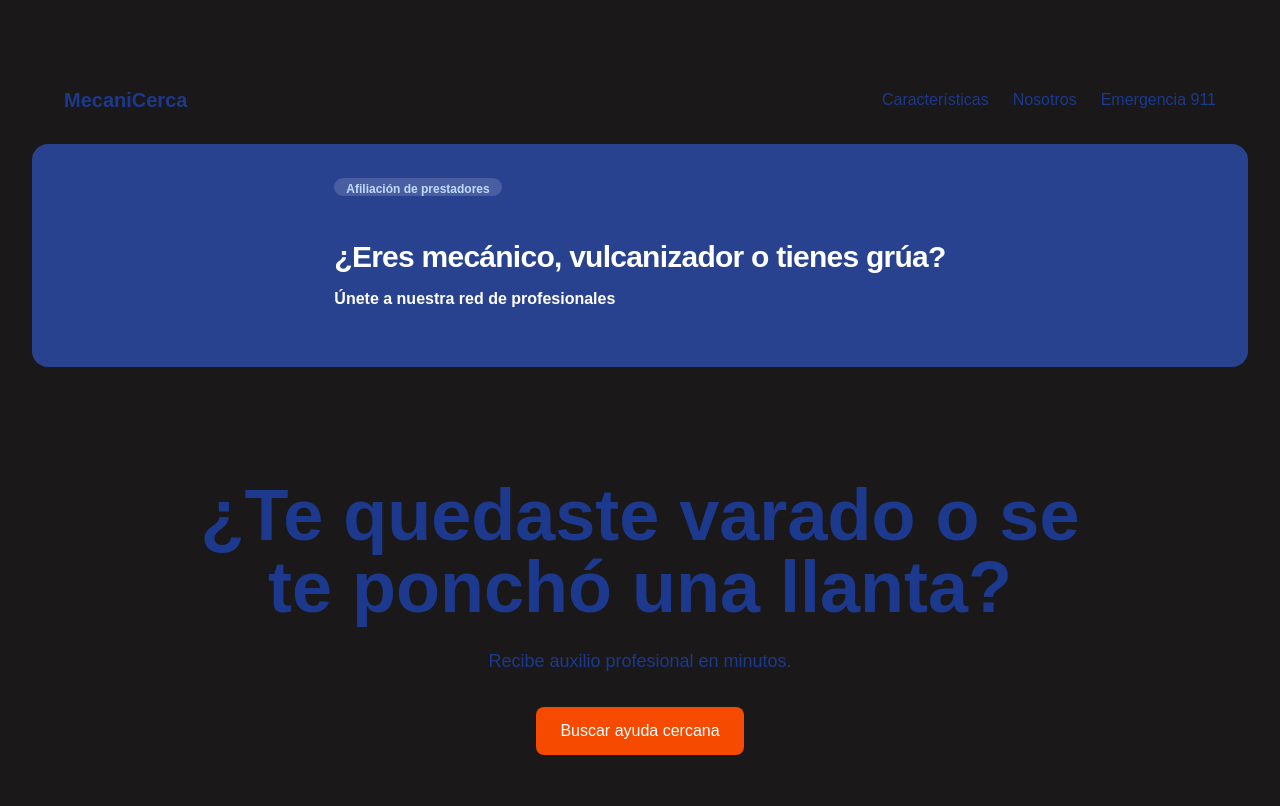
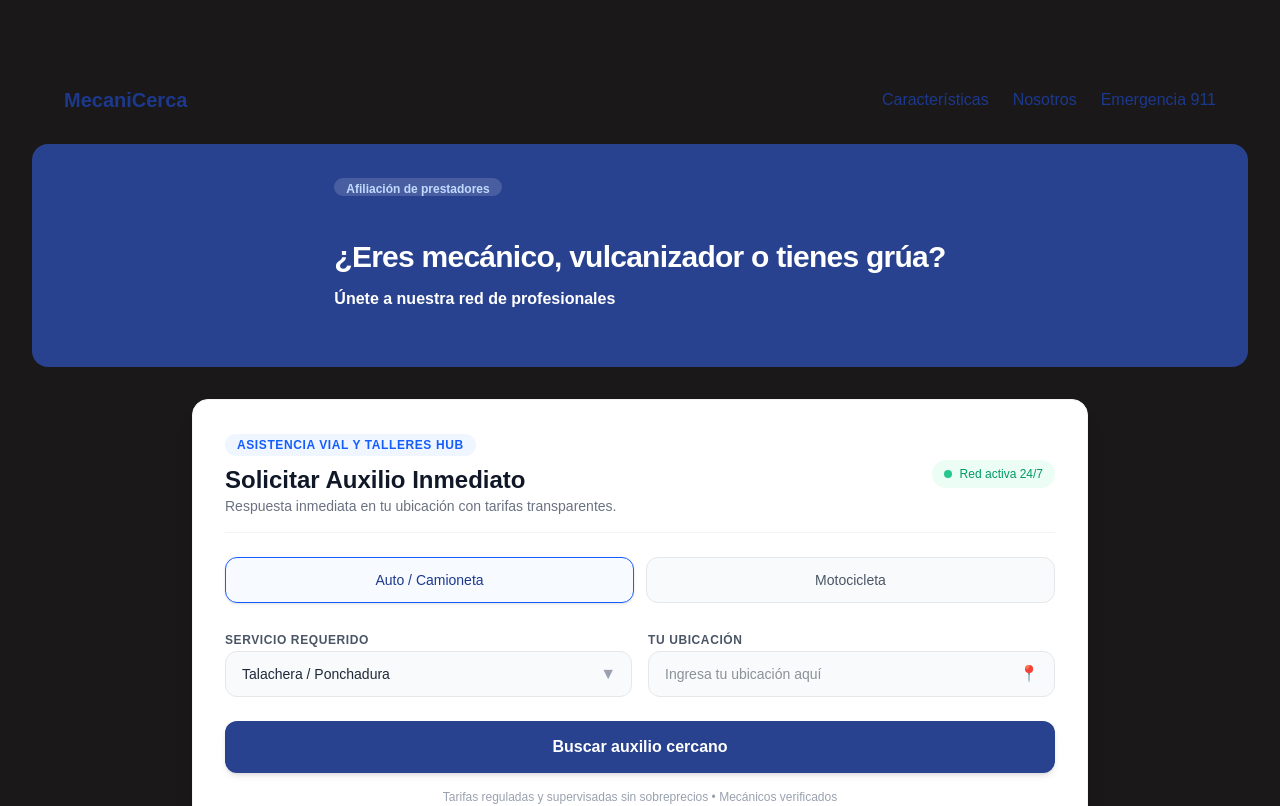
Before and after one commit to anyyy23/MecaniCercaNew, a Next.js app: page / in a window 1280 px wide. Shown: the top 806 px of the page. Built offline with nearby package versions, Linux system fonts and the light colour scheme.

Commit message:
Formulario de Auxilio Inmediato

```diff
--- a/app/page.tsx
+++ b/app/page.tsx
@@ -1,5 +1,6 @@
 import Navbar from "@/components/Navbar";
 import Hero from "@/components/Hero";
+import ServiceSelector from "@/components/ServiceSelector";
 export default function Home(){
   return(
     <main className="w-full pt-20 bg-surface flex-1">
@@ -28,6 +29,7 @@ export default function Home(){
           </div>
 
         </div>
+        <ServiceSelector />
       <Hero />
     </main>
   );
--- /dev/null
+++ b/components/ServiceSelector.js
@@ -0,0 +1,134 @@
+"use client";
+import { useState } from "react";
+
+export default function ServiceSelector() {
+  const [vehicleType, setVehicleType] = useState("auto");
+  const [serviceType, setServiceType] = useState("Talachera / Ponchadura");
+  const [location, setLocation] = useState("");
+  const [loading, setLoading] = useState(false);
+
+  const handleSubmit = async (e) => {
+    e.preventDefault();
+    setLoading(true);
+
+    const requestData = {
+      vehicleType,
+      serviceType,
+      location,
+      timestamp: new Date().toISOString(),
+    };
+
+    console.log("Datos listos para enviar al backend:", requestData);
+
+    try {
+      await new Promise((resolve) => setTimeout(resolve, 1000));
+      alert("Solicitud procesada con éxito (Simulación)");
+    } catch (error) {
+      console.error("Error al conectar con el backend:", error);
+    } finally {
+      setLoading(false);
+    }
+  };
+
+  return (
+    <form onSubmit={handleSubmit} className="w-full max-w-4xl mx-auto my-8 bg-white rounded-2xl shadow-xl border border-gray-100 p-6 sm:p-8">
+      <div className="flex flex-col sm:flex-row sm:items-center justify-between gap-4 mb-6 pb-4 border-b border-gray-100">
+        <div>
+          <span className="text-xs uppercase tracking-wider font-bold text-blue-600 bg-blue-50 px-3 py-1 rounded-full">
+            Asistencia Vial y Talleres Hub
+          </span>
+          <h2 className="text-xl sm:text-2xl font-bold text-gray-900 mt-2">
+            Solicitar Auxilio Inmediato
+          </h2>
+          <p className="text-sm text-gray-500">
+            Respuesta inmediata en tu ubicación con tarifas transparentes.
+          </p>
+        </div>
+        <div className="flex items-center gap-2 text-xs font-medium text-emerald-600 bg-emerald-50 px-3 py-1.5 rounded-full self-start sm:self-auto">
+          <span className="w-2 h-2 rounded-full bg-emerald-500 animate-pulse"></span>
+          Red activa 24/7
+        </div>
+      </div>
+
+      <div className="grid grid-cols-2 gap-3 mb-6">
+        <button
+          type="button"
+          onClick={() => setVehicleType("auto")}
+          className={`flex items-center justify-center gap-2 py-3 px-4 rounded-xl font-medium text-sm transition-all border ${
+            vehicleType === "auto"
+              ? "bg-blue-50/50 border-blue-600 text-blue-900 shadow-sm"
+              : "bg-gray-50 border-gray-200 text-gray-600 hover:bg-gray-100"
+          }`}
+        >
+          Auto / Camioneta
+        </button>
+        <button
+          type="button"
+          onClick={() => setVehicleType("moto")}
+          className={`flex items-center justify-center gap-2 py-3 px-4 rounded-xl font-medium text-sm transition-all border ${
+            vehicleType === "moto"
+              ? "bg-blue-50/50 border-blue-600 text-blue-900 shadow-sm"
+              : "bg-gray-50 border-gray-200 text-gray-600 hover:bg-gray-100"
+          }`}
+        >
+          Motocicleta
+        </button>
+      </div>
+      <div className="grid grid-cols-1 md:grid-cols-2 gap-4 mb-6">
+        <div className="space-y-1.5">
+          <label className="text-xs font-bold uppercase tracking-wider text-gray-600">
+            Servicio Requerido
+          </label>
+          <div className="relative">
+            <select
+              value={serviceType}
+              onChange={(e) => setServiceType(e.target.value)}
+              className="w-full bg-gray-50 border border-gray-200 rounded-xl px-4 py-3 text-sm text-gray-800 appearance-none focus:outline-none focus:ring-2 focus:ring-blue-600/20 focus:border-blue-600"
+            >
+              <option value="Talachera / Ponchadura">Talachera / Ponchadura</option>
+              <option value="Paso de corriente">Paso de corriente</option>
+              <option value="Grúa local">Grúa local</option>
+              <option value="Cambio de llanta de refacción">Cambio de llanta de refacción</option>
+              <option value="Falla mecánica general">Falla mecánica general</option>
+            </select>
+            <div className="absolute right-4 top-1/2 -translate-y-1/2 pointer-events-none text-gray-400">
+              ▼
+            </div>
+          </div>
+        </div>
+
+        <div className="space-y-1.5">
+          <label className="text-xs font-bold uppercase tracking-wider text-gray-600">
+            Tu Ubicación
+          </label>
+          <div className="relative">
+            <input
+              type="text"
+              value={location}
+              onChange={(e) => setLocation(e.target.value)}
+              placeholder="Ingresa tu ubicación aquí"
+              className="w-full bg-gray-50 border border-gray-200 rounded-xl px-4 py-3 text-sm text-gray-800 focus:outline-none focus:ring-2 focus:ring-blue-600/20 focus:border-blue-600"
+            />
+            <span className="absolute right-4 top-1/2 -translate-y-1/2 text-gray-400">
+              📍
+            </span>
+          </div>
+        </div>
+      </div>
+
+      <button
+        type="submit"
+        disabled={loading}
+        className="w-full bg-[#29428f] hover:bg-[#203473] text-white font-semibold py-3.5 px-6 rounded-xl transition-colors shadow-md hover:shadow-lg flex items-center justify-center gap-2 text-base disabled:opacity-50"
+      >
+        {loading ? "Buscando auxilio..." : "Buscar auxilio cercano"}
+      </button>
+
+      <div className="mt-4 text-center">
+        <p className="text-xs text-gray-400">
+          Tarifas reguladas y supervisadas sin sobreprecios • Mecánicos verificados
+        </p>
+      </div>
+    </form>
+  );
+}
```
Also changed, not shown: components/Navbar.js (line endings or trailing spaces).
